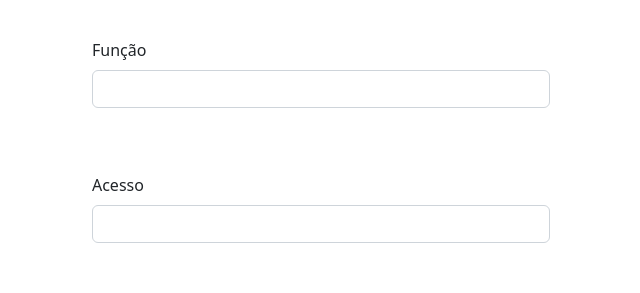
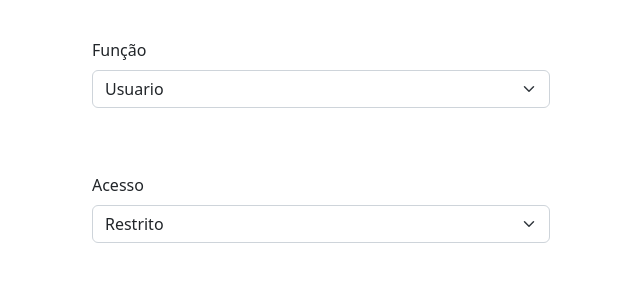
Before and after one commit to KingUnderSky/Angular-Foursys, an Angular app: page /usuarios/cadastro in a window 1280 px wide. Shown: the part 622-915 px from the top of the page, without its empty margins (327-967 px from the left). Built offline with nearby package versions, Linux system fonts and the light colour scheme; some icons are missing.

Commit message:
select em editar usuário e cadastrar usuário

```diff
--- a/src/app/models/usuario.ts
+++ b/src/app/models/usuario.ts
@@ -3,8 +3,8 @@ export class Usuario {
   telefone: string = '';
   email: string = '';
   senha: string = '';
-  funcao: string = '';
-  acesso: string = '';
+  funcao: string = 'usuario';
+  acesso: string = 'restrito';
   cep: string = '';
   endereco: string = '';
   bairro: string = '';
--- a/src/app/pages/clientes/clientes.component.ts
+++ b/src/app/pages/clientes/clientes.component.ts
@@ -27,7 +27,7 @@ export class ClientesComponent implements OnInit {
   }
 
   excluir(id: number): void {
-    this._clientes.deleteClientes(id).subscribe(() => {
+    this._clientes.deleteCliente(id).subscribe(() => {
       this.buscarClientes();
     });
   }
--- a/src/app/pages/usuarios/cadastro-usuario/cadastro-usuario.component.html
+++ b/src/app/pages/usuarios/cadastro-usuario/cadastro-usuario.component.html
@@ -45,7 +45,10 @@
               <i class="fas fa-user fa-lg me-3 fa-fw"></i>
               <div class="form-outline flex-fill mb-0">
                 <label class="form-label" for="funcao">Função</label>
-                <input type="text" id="funcao" class="form-control" [(ngModel)]="usuarioForm.funcao" />
+                <select class="form-select" id="funcao" [(ngModel)]="usuarioForm.funcao">
+                  <option selected value="usuario">Usuario</option>
+                  <option value="instrutor">Instrutor</option>
+                </select>
                 <p class="text-danger" style="min-height: 25px;">{{ validaFuncao }}</p>
               </div>
             </div>
@@ -54,7 +57,10 @@
               <i class="fas fa-user fa-lg me-3 fa-fw"></i>
               <div class="form-outline flex-fill mb-0">
                 <label class="form-label" for="acesso">Acesso</label>
-                <input type="text" id="acesso" class="form-control" [(ngModel)]="usuarioForm.acesso" />
+                <select class="form-select" id="acesso" [(ngModel)]="usuarioForm.acesso">
+                  <option selected value="restrito">Restrito</option>
+                  <option value="total">Total</option>
+                </select>
                 <p class="text-danger" style="min-height: 25px;">{{ validaAcesso }}</p>
               </div>
             </div>
--- a/src/app/pages/usuarios/editar-usuario/editar-usuario.component.html
+++ b/src/app/pages/usuarios/editar-usuario/editar-usuario.component.html
@@ -46,7 +46,10 @@
                 <i class="fas fa-user fa-lg me-3 fa-fw"></i>
                 <div class="form-outline flex-fill mb-0">
                   <label class="form-label" for="funcao">Função</label>
-                  <input type="text" id="funcao" class="form-control" [(ngModel)]="usuarioForm.funcao" />
+                  <select class="form-select" id="funcao" [(ngModel)]="usuarioForm.funcao">
+                    <option selected value="usuario">Usuario</option>
+                    <option value="instrutor">Instrutor</option>
+                  </select>
                   <p class="text-danger" style="min-height: 25px;">{{ validaFuncao }}</p>
                 </div>
               </div>
@@ -55,7 +58,10 @@
                 <i class="fas fa-user fa-lg me-3 fa-fw"></i>
                 <div class="form-outline flex-fill mb-0">
                   <label class="form-label" for="acesso">Acesso</label>
-                  <input type="text" id="acesso" class="form-control" [(ngModel)]="usuarioForm.acesso" />
+                  <select class="form-select" id="acesso" [(ngModel)]="usuarioForm.acesso">
+                    <option selected value="restrito">Restrito</option>
+                    <option value="total">Total</option>
+                  </select>
                   <p class="text-danger" style="min-height: 25px;">{{ validaAcesso }}</p>
                 </div>
               </div>
```
